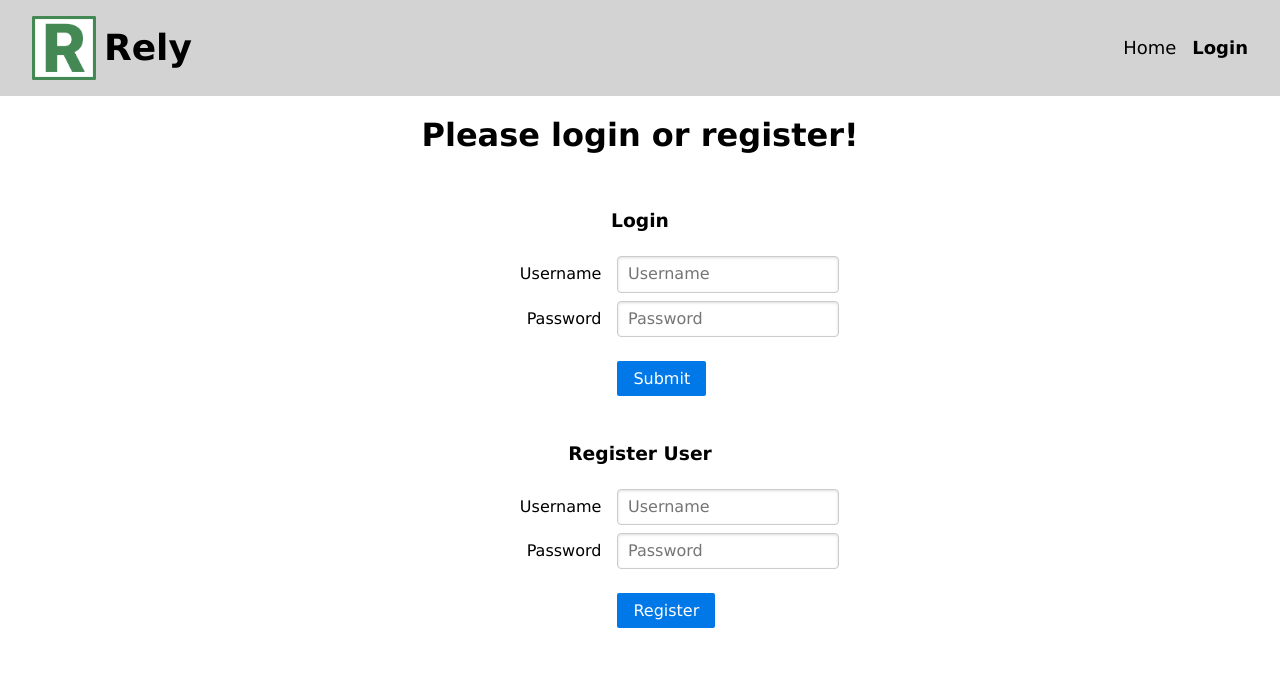
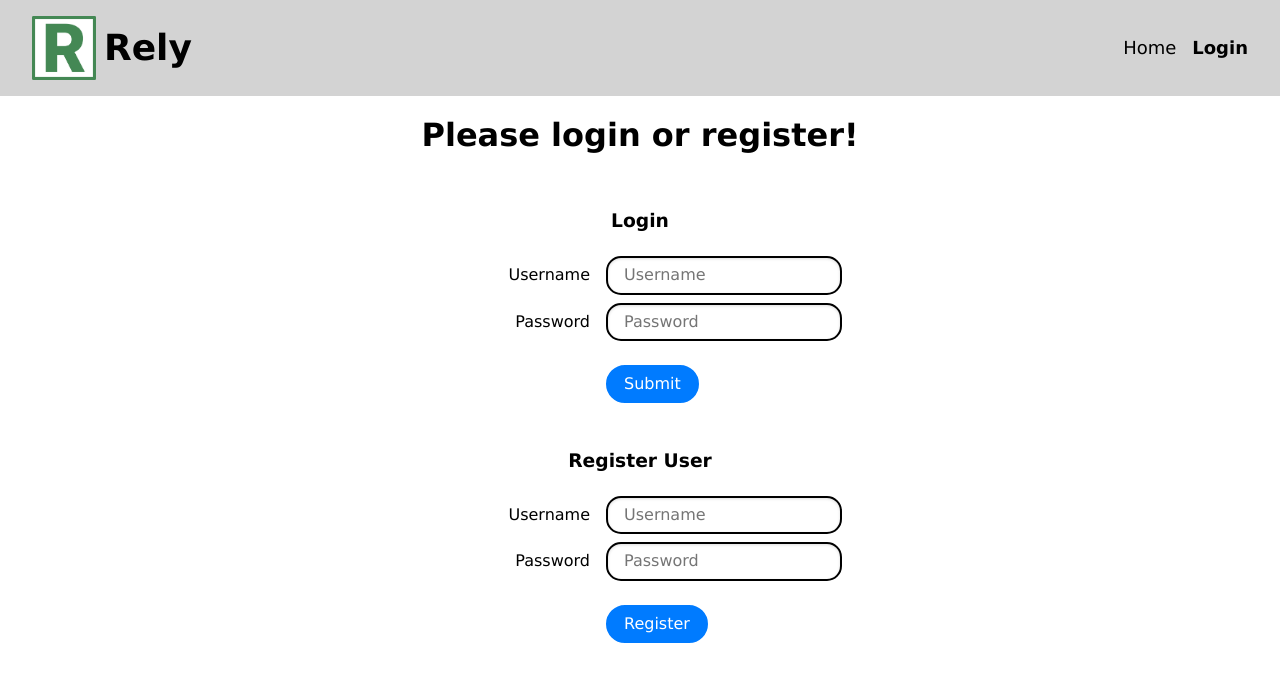
Before and after one commit to earlight/61040-frontend, a Vue app: page /login in a window 1280 px wide. Shown: the top 682 px of the page. Built offline with nearby package versions, Linux system fonts and the light colour scheme; no server answers.

Commit message:
Make login and settings page style

```diff
--- a/client/assets/main.css
+++ b/client/assets/main.css
@@ -121,7 +121,8 @@ menu {
 }
 
 .comments {
-  margin-left: 3em;
+  margin-left: 2em;
+  margin-right: 2em;
   margin-bottom: 1em;
 }
 
--- a/client/components/Comment/CommentComponent.vue
+++ b/client/components/Comment/CommentComponent.vue
@@ -92,7 +92,7 @@ watch(
       </div>
       <div class="base">
         <ScoreComponent :item="props.comment" :type="'Comment'" />
-        <article class="timestamp">Created on: {{ formatDate(props.comment.dateCreated) }}</article>
+        <article class="timestamp">{{ formatDate(props.comment.dateCreated) }}</article>
       </div>
     </div>
   </div>
--- a/client/components/Login/LoginForm.vue
+++ b/client/components/Login/LoginForm.vue
@@ -27,7 +27,7 @@ async function login() {
         <input type="password" v-model.trim="password" id="aligned-password" placeholder="Password" required />
       </div>
       <div class="pure-controls">
-        <button type="submit" class="pure-button pure-button-primary">Submit</button>
+        <button type="submit" class="button">Submit</button>
       </div>
     </fieldset>
   </form>
@@ -38,4 +38,53 @@ h3 {
   display: flex;
   justify-content: center;
 }
+
+/* Style for the input */
+input[type="text"],
+input[type="password"] {
+  padding: 0.5em;
+  padding-left: 1em;
+  padding-right: 1em;
+  border-radius: 15px; /* Rounded corners */
+  border: 2px solid #000000; /* Black border */
+  font-size: 1em;
+  resize: none;
+  outline: none;
+  margin-right: 0.5em;
+  border-color: #000000; /* Black border */
+  transition:
+    box-shadow 0.3s,
+    border-color 0.3s; /* Smooth transition for border color */
+}
+
+/* Focus effect for input */
+input[type="text"]:focus,
+input[type="password"]:focus {
+  box-shadow: 0 0 8px rgba(0, 123, 255, 0.5); /* Smooth outer glow effect */
+  border-color: #007bff; /* Change color on focus */
+  transition:
+    box-shadow 0.3s,
+    border-color 0.3s; /* Smooth transition for the shadow effect */
+}
+
+input:required:invalid {
+  color: black;
+}
+
+/* Style for the button */
+button[type="submit"] {
+  padding: 0.5em 1em;
+  border-radius: 40px; /* Rounded corners */
+  border: 2px solid #007bff; /* Thicker border */
+  background-color: #007bff;
+  color: white;
+  font-size: 1em;
+  cursor: pointer;
+}
+
+/* Hover effect for button */
+button[type="submit"]:hover {
+  background-color: #0056b3;
+  border-color: #0056b3;
+}
 </style>
--- a/client/components/Login/RegisterForm.vue
+++ b/client/components/Login/RegisterForm.vue
@@ -28,7 +28,7 @@ async function register() {
         <input type="password" v-model.trim="password" id="aligned-password" placeholder="Password" required />
       </div>
       <div class="pure-controls">
-        <button type="submit" class="pure-button pure-button-primary">Register</button>
+        <button type="submit" class="button">Register</button>
       </div>
     </fieldset>
   </form>
@@ -39,4 +39,53 @@ h3 {
   display: flex;
   justify-content: center;
 }
+
+/* Style for the input */
+input[type="text"],
+input[type="password"] {
+  padding: 0.5em;
+  padding-left: 1em;
+  padding-right: 1em;
+  border-radius: 15px; /* Rounded corners */
+  border: 2px solid #000000; /* Black border */
+  font-size: 1em;
+  resize: none;
+  outline: none;
+  margin-right: 0.5em;
+  border-color: #000000; /* Black border */
+  transition:
+    box-shadow 0.3s,
+    border-color 0.3s; /* Smooth transition for border color */
+}
+
+/* Focus effect for input */
+input[type="text"]:focus,
+input[type="password"]:focus {
+  box-shadow: 0 0 8px rgba(0, 123, 255, 0.5); /* Smooth outer glow effect */
+  border-color: #007bff; /* Change color on focus */
+  transition:
+    box-shadow 0.3s,
+    border-color 0.3s; /* Smooth transition for the shadow effect */
+}
+
+input:required:invalid {
+  color: black;
+}
+
+/* Style for the button */
+button[type="submit"] {
+  padding: 0.5em 1em;
+  border-radius: 40px; /* Rounded corners */
+  border: 2px solid #007bff; /* Thicker border */
+  background-color: #007bff;
+  color: white;
+  font-size: 1em;
+  cursor: pointer;
+}
+
+/* Hover effect for button */
+button[type="submit"]:hover {
+  background-color: #0056b3;
+  border-color: #0056b3;
+}
 </style>
--- a/client/components/Post/PostComponent.vue
+++ b/client/components/Post/PostComponent.vue
@@ -110,7 +110,7 @@ watch(
       </div>
       <div class="base">
         <ScoreComponent :item="props.post" :type="'Post'" />
-        <article class="timestamp">Created on: {{ formatDate(props.post.dateCreated) }}</article>
+        <article class="timestamp">{{ formatDate(props.post.dateCreated) }}</article>
       </div>
     </div>
   </div>
@@ -163,4 +163,7 @@ p {
   padding: 0px;
   cursor: pointer;
 }
+.icon:hover {
+  transform: scale(1.2);
+}
 </style>
--- a/client/components/Setting/UpdateUserForm.vue
+++ b/client/components/Setting/UpdateUserForm.vue
@@ -1,7 +1,9 @@
 <script setup lang="ts">
 import { useUserStore } from "@/stores/user";
+import { storeToRefs } from "pinia";
 import { ref } from "vue";
 
+const { currentUsername } = storeToRefs(useUserStore());
 let currentPassword = ref("");
 let newPassword = ref("");
 
@@ -15,14 +17,75 @@ async function updatePassword() {
 </script>
 
 <template>
-  <h2>Update user details</h2>
-
+  <h2>Logged in as {{ currentUsername }}</h2>
   <form @submit.prevent="updatePassword" class="pure-form">
     <fieldset>
       <legend>Change your password</legend>
       <input type="password" placeholder="Old password" v-model="currentPassword" required />
       <input type="password" placeholder="New password" v-model="newPassword" required />
-      <button type="submit" class="pure-button pure-button-primary">Update password</button>
+      <button type="submit" class="button">Update password</button>
     </fieldset>
   </form>
 </template>
+
+<style scoped>
+legend {
+  border: none;
+}
+
+form {
+  background-color: var(--base-bg);
+  border-radius: 20px;
+  display: flex;
+  flex-direction: column;
+  gap: 0.5em;
+  padding: 1em;
+}
+
+/* Style for the input */
+input[type="password"] {
+  padding: 0.5em;
+  padding-left: 1em;
+  padding-right: 1em;
+  border-radius: 15px; /* Rounded corners */
+  border: 2px solid #000000; /* Black border */
+  font-size: 1em;
+  resize: none;
+  outline: none;
+  margin-right: 0.5em;
+  border-color: #000000; /* Black border */
+  transition:
+    box-shadow 0.3s,
+    border-color 0.3s; /* Smooth transition for border color */
+}
+
+/* Focus effect for input */
+input[type="password"]:focus {
+  box-shadow: 0 0 8px rgba(0, 123, 255, 0.5); /* Smooth outer glow effect */
+  border-color: #007bff; /* Change color on focus */
+  transition:
+    box-shadow 0.3s,
+    border-color 0.3s; /* Smooth transition for the shadow effect */
+}
+
+/* Style for the button */
+button[type="submit"] {
+  padding: 0.5em 1em;
+  border-radius: 40px; /* Rounded corners */
+  border: 2px solid #007bff; /* Thicker border */
+  background-color: #007bff;
+  color: white;
+  font-size: 1em;
+  cursor: pointer;
+}
+
+/* Hover effect for button */
+button[type="submit"]:hover {
+  background-color: #0056b3;
+  border-color: #0056b3;
+}
+
+input:required:invalid {
+  color: black;
+}
+</style>
--- a/client/views/FollowsView.vue
+++ b/client/views/FollowsView.vue
@@ -35,6 +35,7 @@ onBeforeMount(async () => {
 </script>
 
 <template>
+  <div class="page-wrapper">
     <section>
       <div v-if="loaded && user">
         <div class="author-header">
@@ -53,6 +54,7 @@ onBeforeMount(async () => {
         <p>Loading...</p>
       </div>
     </section>
+  </div>
 </template>
 
 <style scoped>
--- a/client/views/PostView.vue
+++ b/client/views/PostView.vue
@@ -30,12 +30,10 @@ onBeforeMount(async () => {
     <article>
       <PostComponent :post="post" />
     </article>
+    <CommentListComponent :parent="post" />
   </section>
   <p v-else-if="loaded">Post not found.</p>
   <p v-else>Loading...</p>
-  <div v-if="loaded && post">
-    <CommentListComponent :parent="post" />
-  </div>
 </template>
 
 <style scoped>
--- a/client/views/SettingView.vue
+++ b/client/views/SettingView.vue
@@ -1,10 +1,8 @@
 <script setup lang="ts">
 import router from "@/router";
 import { useUserStore } from "@/stores/user";
-import { storeToRefs } from "pinia";
 import UpdateUserForm from "../components/Setting/UpdateUserForm.vue";
 
-const { currentUsername } = storeToRefs(useUserStore());
 const { logoutUser, deleteUser } = useUserStore();
 
 async function logout() {
@@ -20,9 +18,32 @@ async function delete_() {
 
 <template>
   <main class="column">
-    <h1>Settings for {{ currentUsername }}</h1>
-    <button class="pure-button pure-button-primary" @click="logout">Logout</button>
-    <button class="button-error pure-button" @click="delete_">Delete User</button>
+    <h1>Settings</h1>
+    <button class="button logout" @click="logout">Logout</button>
+    <button class="button delete-user" @click="delete_">Delete User</button>
     <UpdateUserForm />
   </main>
 </template>
+
+<style scoped>
+.logout {
+  background-color: #ffffff; /* White background */
+  color: #000000; /* Black text color */
+  border: 2px solid #000000; /* Black border */
+  border-radius: 40px; /* Rounded corners */
+  padding: 10px 20px; /* Comfortable padding */
+}
+
+.delete-user {
+  background-color: #a5211d; /* Red */
+  color: white; /* White text */
+  border: 2px solid #a5211d; /* Red border */
+  border-radius: 40px; /* Rounded corners */
+  padding: 10px 20px; /* Comfortable padding */
+}
+
+.delete-user:hover {
+  background-color: #841a17; /* Darker red */
+  border: 2px solid #841a17; /* Darker red border */
+}
+</style>
```
Lines whose indentation alone changed are shown as unchanged.
